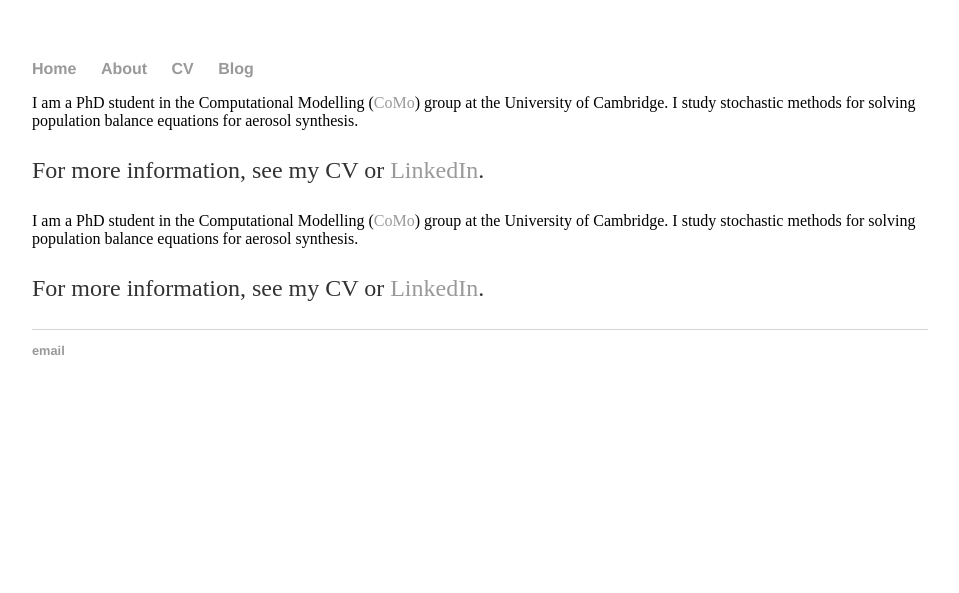
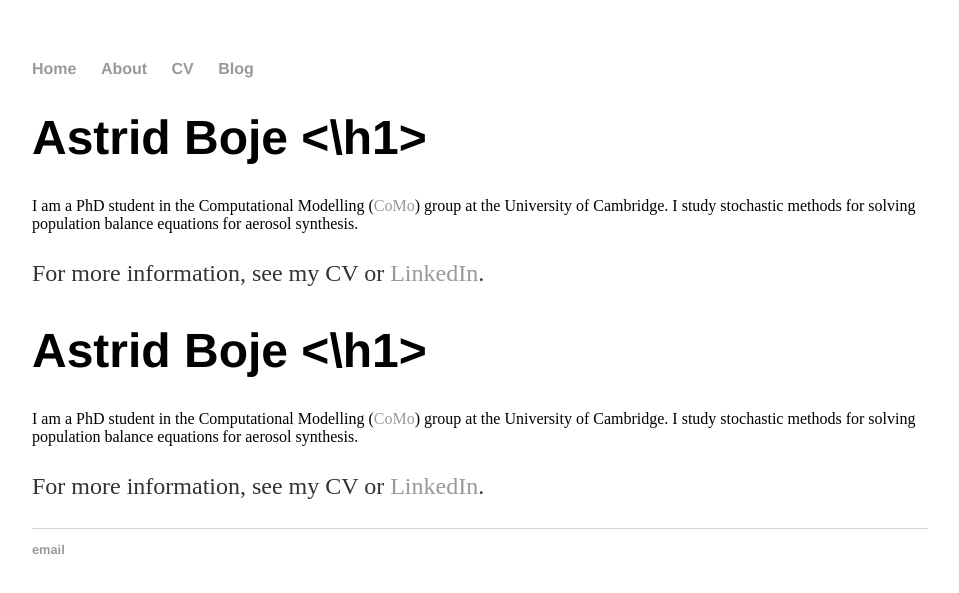
Before and after one commit to aab64/aab64.github.io, a Jekyll site: the page built from index.html, in a window 1280 px wide. Shown: the top 593 px of the page, without its empty margins (160-1119 px from the left). Built offline with Jekyll 4.4.1, drawn with Linux system fonts in a browser that asks for light colours.

Commit message:
Update index.html

```diff
--- a/index.html
+++ b/index.html
@@ -2,6 +2,11 @@
 layout: default
 title: Astrid Boje | PhD Student | CoMo Group | University of Cambridge
 ---
+
+<div class="title">
+	<h1> Astrid Boje <\h1>
+</div>
+
 <div class="blurb">
 
 	I am a PhD student in the Computational Modelling (<a href="http://como.ceb.cam.ac.uk/index.php?Page=People&Section=aab64">CoMo</a>)
```
